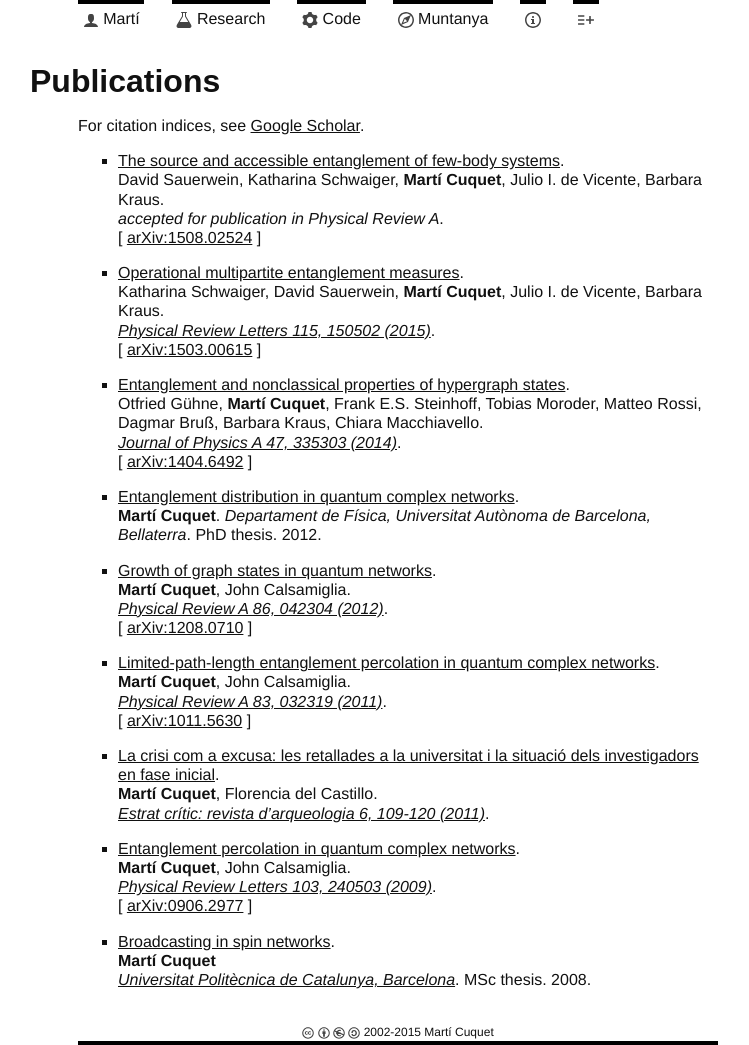
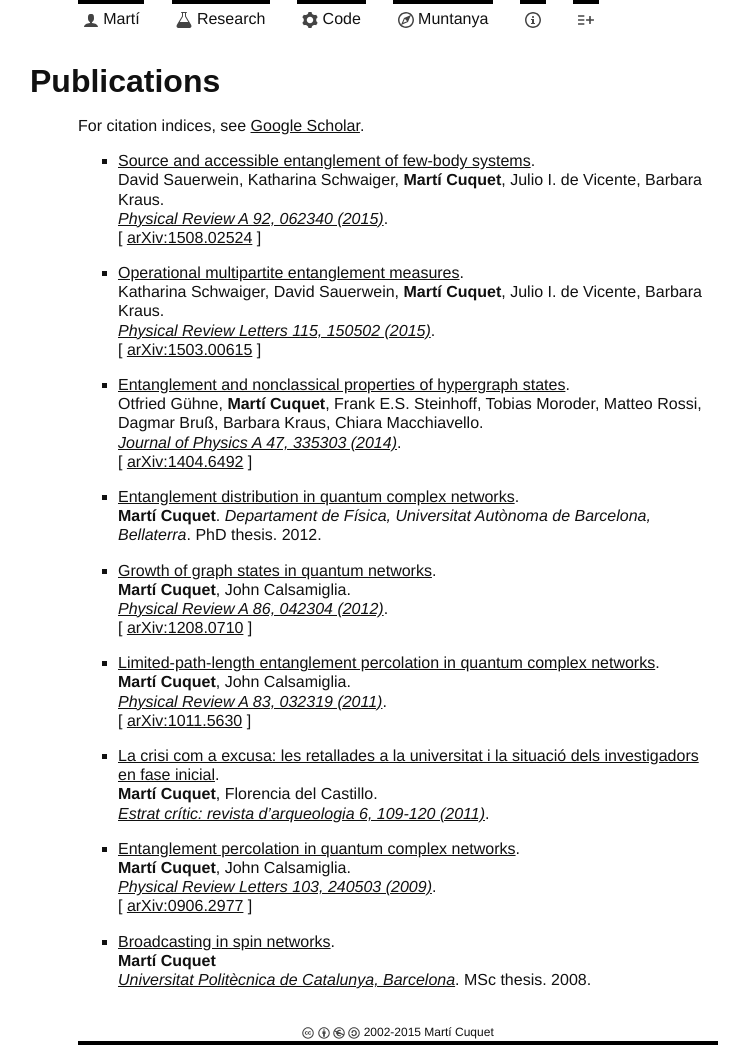
Before and after one commit to mcuquet/mcuquet.github.io, a Jekyll site: the page built from Research/Publications.md, in a window 1280 px wide. Shown: the whole page, without its empty margins (242-991 px from the left). Built offline with Jekyll 4.4.1, drawn with Linux system fonts in a browser that asks for light colours.

```diff
--- a/Research/Publications.md
+++ b/Research/Publications.md
@@ -7,9 +7,9 @@ permalink: /Research/Publications/
 
 For citation indices, see [Google Scholar](https://scholar.google.at/citations?user=540UR0IAAAAJ).
 
-- [The source and accessible entanglement of few-body systems](The source and accessible entanglement of few-body systems).
+- [Source and accessible entanglement of few-body systems](Source and accessible entanglement of few-body systems).
   David Sauerwein, Katharina Schwaiger, **Martí Cuquet**, Julio I. de Vicente, Barbara Kraus.
-  _accepted for publication in Physical Review A_.
+  _[Physical Review A 92, 062340 (2015)](http://dx.doi.org/10.1103/PhysRevA.92.062340)_.
   [ [arXiv:1508.02524](http://arxiv.org/abs/1508.02524) ]
 
 - [Operational multipartite entanglement measures](Operational multipartite entanglement measures).
@@ -45,7 +45,6 @@ For citation indices, see [Google Scholar](https://scholar.google.at/citations?u
   _[Physical Review Letters 103, 240503 (2009)](http://dx.doi.org/10.1103/PhysRevLett.103.240503)_.
   [ [arXiv:0906.2977](http://arxiv.org/abs/0906.2977) ]
 
-
 - [Broadcasting in spin networks](Broadcasting in spin networks).
   **Martí Cuquet**
   _[Universitat Politècnica de Catalunya, Barcelona](http://upcommons.upc.edu/handle/2099.1/6010)_. MSc thesis. 2008.
```
Also changed, not shown: Research/Source and accessible entanglement of few-body systems.md (added, +41 -0 lines), Research/The source and accessible entanglement of few-body systems.md (deleted, +0 -25 lines).
